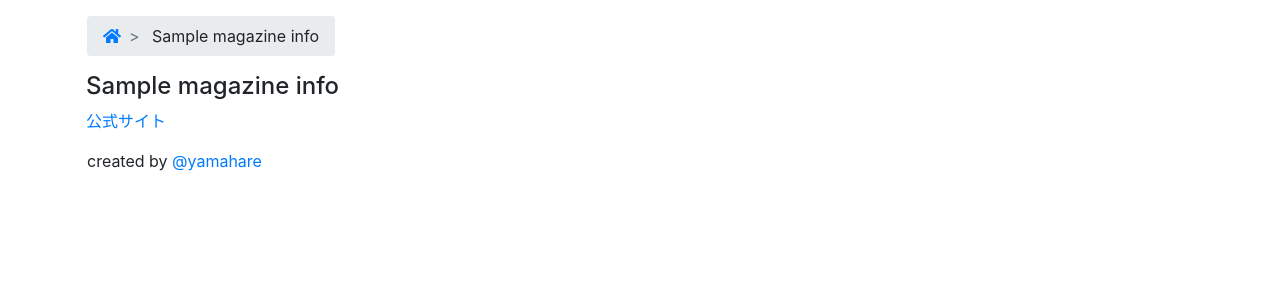
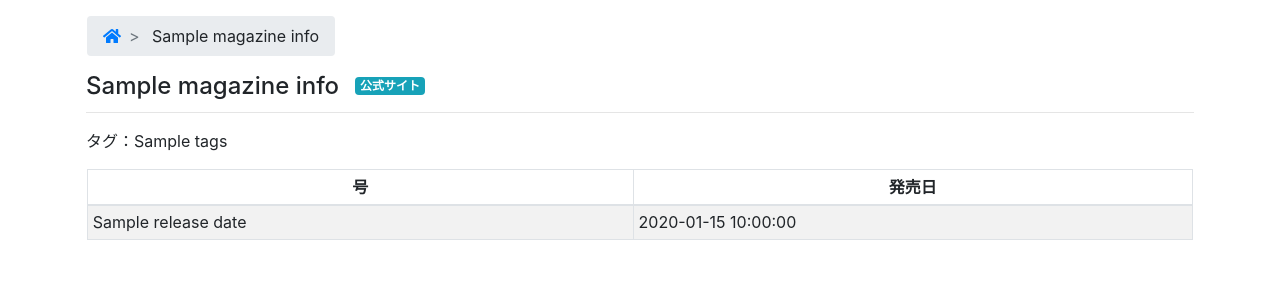
Before and after one commit to pogin503/Magazine-Checker, a PHP site: template app/views/magazines/show.twig in a window 1280 px wide. Shown: the part 56-356 px from the top of the page. Run offline with PHP 8.4, Linux system fonts and the light colour scheme; the template is opened without the code that fills it: most values are stand-ins (such as "Sample title", 1, 10 or a date in 2020); some libraries are stand-ins or nearby versions.

Commit message:
雑誌の個別ページに（公式ページ、タグ、号と発売日一覧）を追加

```diff
--- a/app/controllers/MagazinesController.php
+++ b/app/controllers/MagazinesController.php
@@ -25,6 +25,10 @@ class MagazinesController extends ApplicationController
 
         if ($magazine_info){
             $this->data['magazine_info'] = $magazine_info;
+
+            $release_dates = $magazine->get_magazine_release_dates($magazine_info['id']);
+            $this->data['release_dates'] = $release_dates;
+
         }else{
             //定義されたものと合致しなかった場合404
             header("HTTP/1.0 404 Not Found");
--- a/app/views/index/index.twig
+++ b/app/views/index/index.twig
@@ -11,9 +11,6 @@
         <div class="row px-3">
             {% include 'index/checklist.twig' %}
         </div>
-        <div class="row px-3">
-            {% include 'layouts/footer.twig' %}
-        </div>
 
     </div>
 </body>
--- a/app/views/magazines/index.twig
+++ b/app/views/magazines/index.twig
@@ -21,10 +21,6 @@
         </table>
     </div>
 
-    <div class="row px-3">
-        {% include 'layouts/footer.twig' %}
-    </div>
-
 </div>
 
 </body>
--- a/app/views/magazines/show.twig
+++ b/app/views/magazines/show.twig
@@ -7,12 +7,35 @@
 <div class="container p-3">
 
     {% include 'layouts/breadcrumb.twig' %}
+    <h4 class="float-left">{{ magazine_info.name }}</h4>
+    <a href="{{ magazine_info.url }}" target="_blank" class="badge badge-info mx-3">
+        公式サイト
+    </a>
+    <hr>
 
-    <h4>{{ magazine_info.name }}</h4>
-    <p><a href="{{ magazine_info.url }}" target="_blank">公式サイト</a></p>
+    <p>タグ：{{ magazine_info.tags }}</p>
 
     <div class="row px-3">
-        {% include 'layouts/footer.twig' %}
+        <table class="table table-striped table-sm table-bordered">
+            <thead>
+                <tr>
+                    <th>号</th>
+                    <th>発売日</th>
+                </tr>
+            </thead>
+            <tbody>
+            {% for item in release_dates %}
+                <tr>
+                    <td>
+                        {{ item['title'] }}
+                    </td>
+                    <td>
+                        {{ item['release_date'] }}
+                    </td>
+                </tr>
+            {% endfor %}
+            </tbody>
+        </table>
     </div>
 
 </div>
```
Also changed, not shown: app/models/Magazine.php (+28 -5 lines), app/views/layouts/breadcrumb.twig (line endings or trailing spaces).
